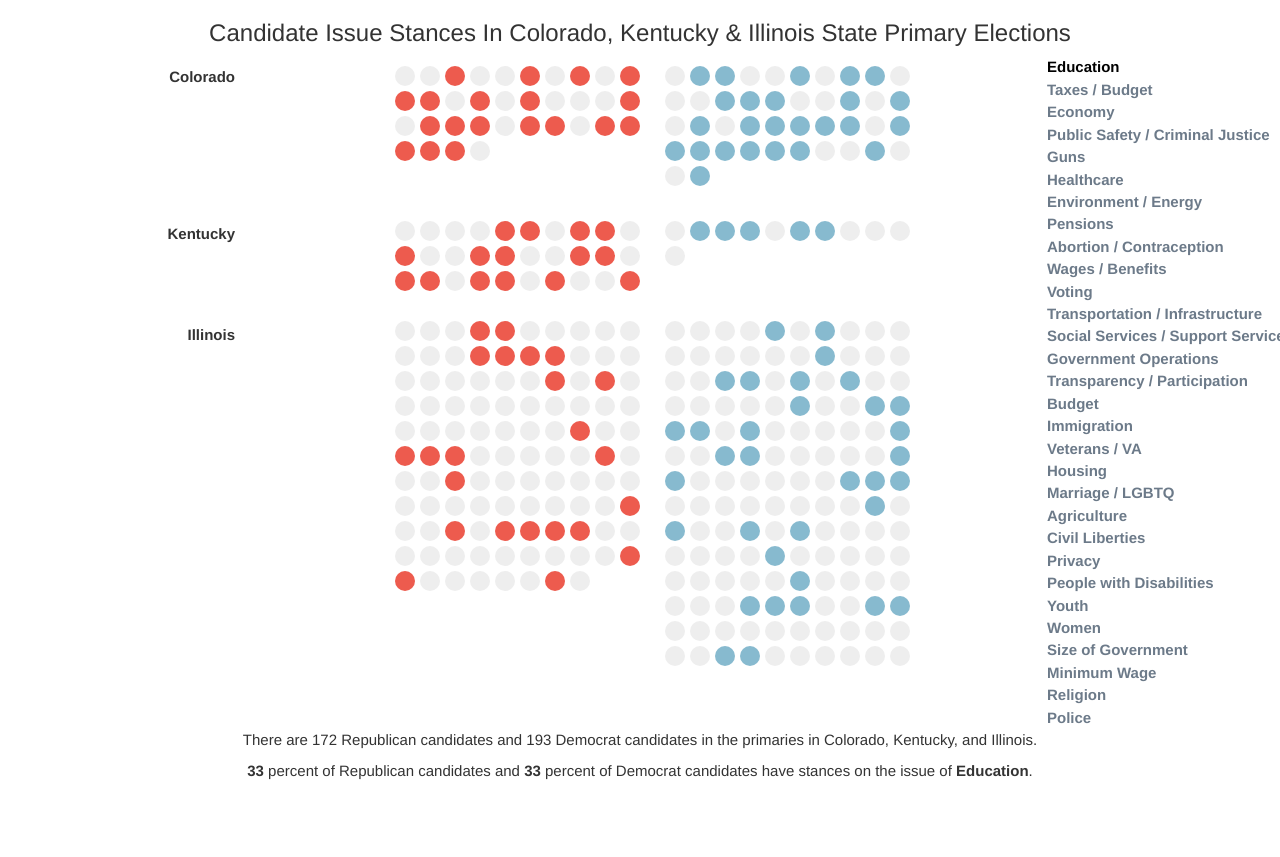
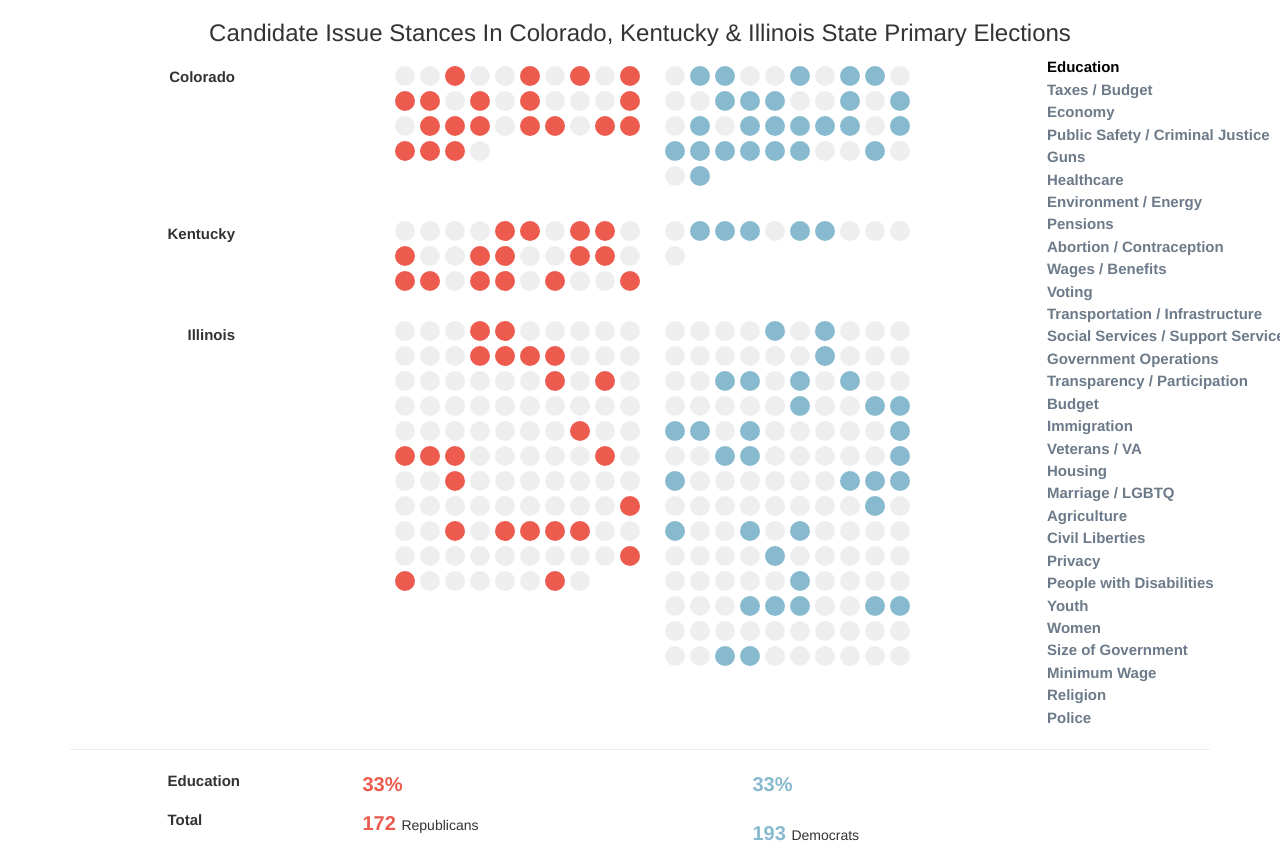
Before and after one commit to lw334/CandidateStances2, a plain HTML site: page index.html in a window 1280 px wide. Both pictures are taken after a click on the element "Education". Shown: the top 857 px of the page. Before the commit the page ends 800 px from the top, so only its background shows below. Drawn offline with nearby package versions, Linux system fonts and the light colour scheme.

Commit message:
new style

```diff
--- a/index.html
+++ b/index.html
@@ -28,19 +28,44 @@
 			  </div>
 			</div>
 
+			<hr>
 			<div class="row">
 				<div class="col-md-1"></div>
-				<div class="col-md-10">
-					<div class="explain">
-						<p>There are 172 Republican candidates and 193 Democrat
-							candidates in the primaries in Colorado, Kentucky, and Illinois.
-						</p>
-						<p id="exp-issue">
-							<span id="repcent" class="custom"></span> percent of Republican candidates and
-							<span id="demcent" class="custom"></span> percent of Democrat candidates have stances on the issue of <span id="chosenIssue" class="custom"></span>.
-						</p>
+				<div class="col-md-2">
+					<div class="explain-label">
+						<span id="chosenIssue"></span>
 					</div>
 				</div>
+
+				<div class="col-md-4">
+					<span id="repcent" class="rep"></span>
+				</div>
+
+				<div class="col-md-4">
+					<span id="demcent" class="dem"></span></p>
+				</div>
+				<div class="col-md-1"></div>
+			</div>
+
+			<div class="row">
+				<div class="col-md-1"></div>
+				<div class="col-md-2">
+					<div class="explain-label">
+						<span id="chosenIssue"></span>
+						<p>Total</p>
+					</div>
+				</div>
+
+				<div class="col-md-4">
+					<span id="repcent" class="rep"></span>
+					<span id="reptotal" class="rep">172  </span><span>Republicans</span>
+				</div>
+
+				<div class="col-md-4">
+					<span id="demcent" class="dem"></span></p>
+					<span id="demtotal" class="dem">193  </span><span>Democrats</span></p>
+				</div>
+
 				<div class="col-md-1"></div>
 			</div>
 
--- a/issues.css
+++ b/issues.css
@@ -72,10 +72,21 @@ g:hover {
 
 p {
   font-size: 15px;
-  text-align: center;
 }
 
-.custom {
+.explain-label {
   font-size: 15px;
   font-weight: bold;
 }
+
+.rep {
+  color: #ED5B4E;
+  font-size:20px;
+  font-weight: bold;
+}
+
+.dem {
+  color: #87BACF;
+  font-size:20px;
+  font-weight: bold;
+}
--- a/issues.js
+++ b/issues.js
@@ -77,8 +77,8 @@ function updateDetailGraph(chosenIssue) {
 
     let repcent = toPercent(repnumissue/repnumstate);
     let demcent = toPercent(demnumissue/demnumstate);
-    $("#demcent").text(demcent);
-    $("#repcent").text(repcent);
+    $("#demcent").text(demcent + "%");
+    $("#repcent").text(repcent + "%");
     $("#chosenIssue").text(chosenIssue);
     $("#exp-issue").show();
   });
```
